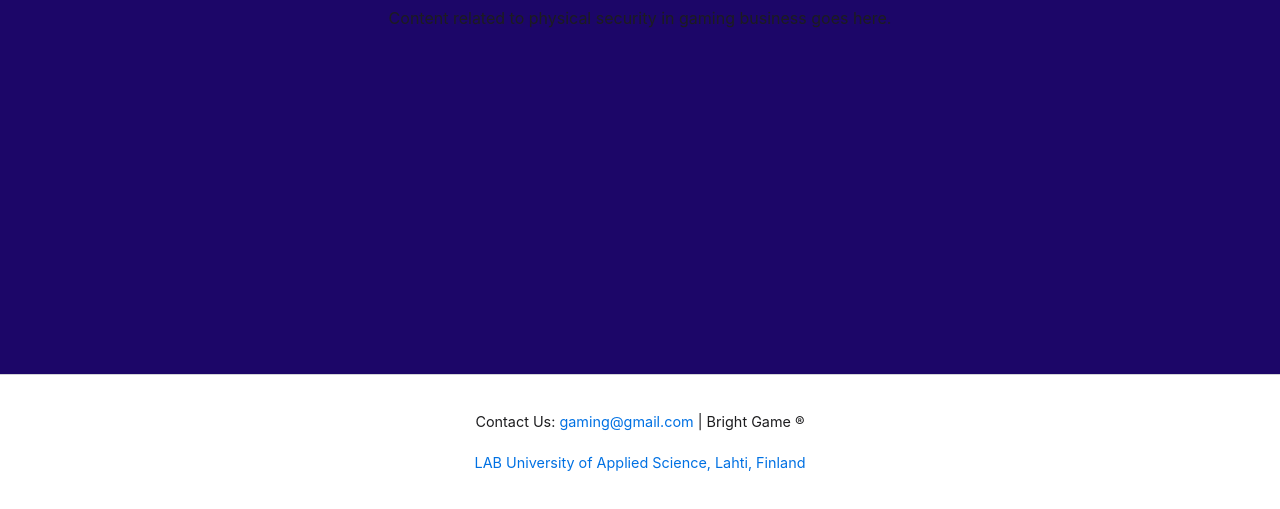
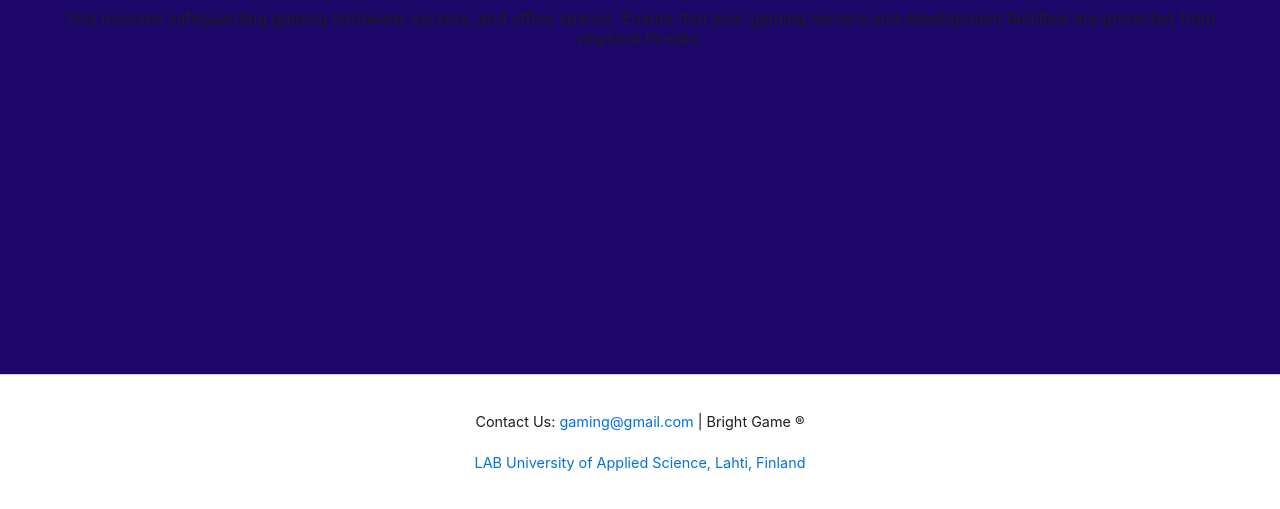
Before and after one commit to amiralinikpour/Product-Manager, a plain HTML site: page physical.html in a window 1280 px wide. Shown: the part 291-800 px from the top of the page. Drawn offline with Linux system fonts and the light colour scheme.

Commit message:
Update physical.html

```diff
--- a/physical.html
+++ b/physical.html
@@ -32,13 +32,9 @@
             </ul>
         </nav>
     </header>
-
-
-
-    <!-- Hi Team, add your content here -->
     <main>
         <h1>Physical Security</h1>
-        <p>Content related to physical security in gaming business goes here.</p>
+        <p>This involves safeguarding gaming hardware, servers, and office spaces. Ensure that your gaming servers and development facilities are protected from physical threats. </p>
     </main>
 
 
```
